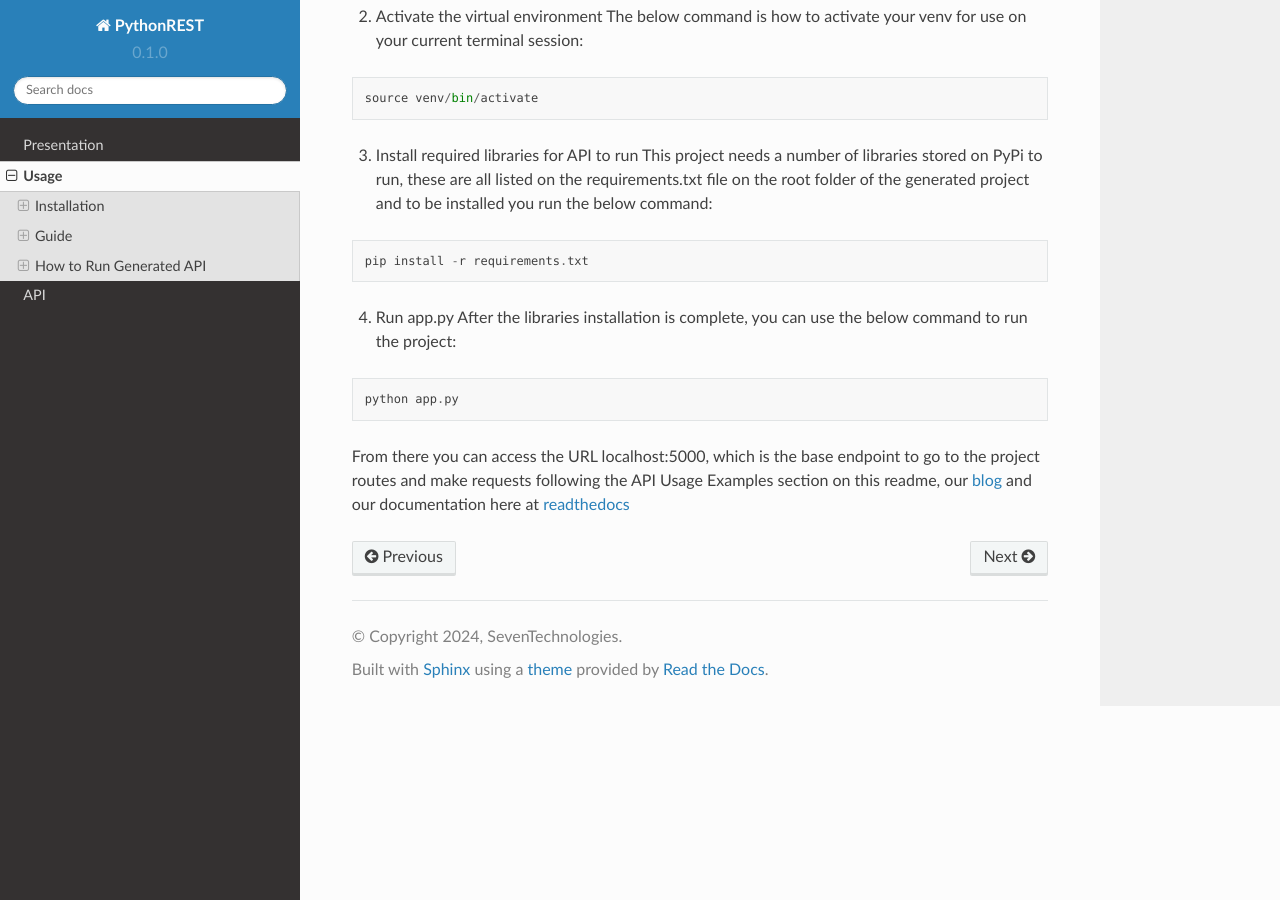
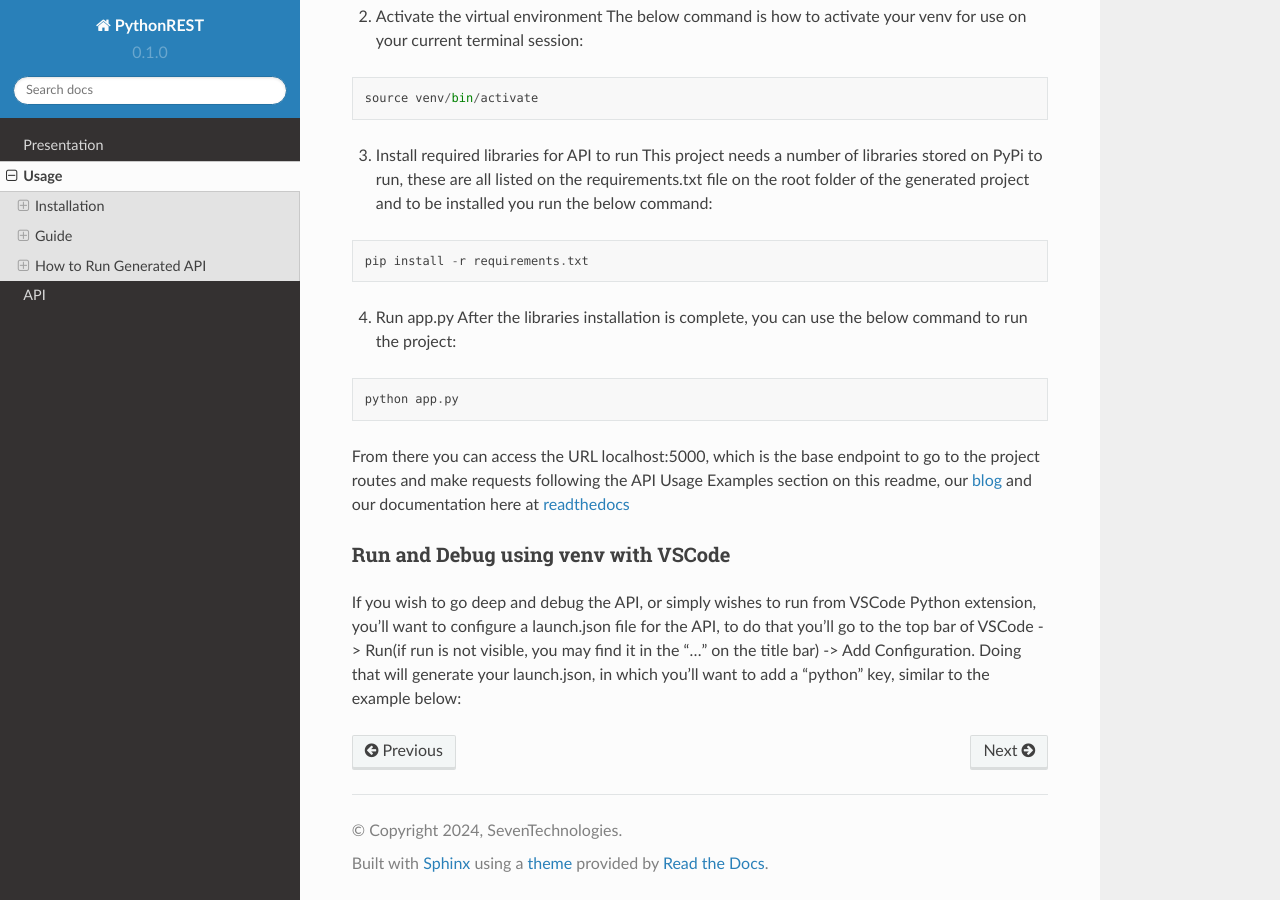
Before and after one commit to daflon-gustavo/testing-read-the-docs, a Sphinx documentation site: the page built from docs/source/usage.rst, in a window 1280 px wide and 900 px high, scrolled down 4946 px. Built offline with Sphinx 7.4.7 and the Read the Docs theme 2.0.0, drawn with Linux system fonts in a browser that asks for light colours.

Commit message:
added Run and Debug session

```diff
--- a/docs/source/usage.rst
+++ b/docs/source/usage.rst
@@ -236,3 +236,24 @@ And then you can create the venv with the following:
    python app.py
 
 From there you can access the URL localhost:5000, which is the base endpoint to go to the project routes and make requests following the API Usage Examples section on this readme, our `blog <https://medium.com/@seventechnologiescloud/>`_ and our documentation here at `readthedocs <https://readthedocs.org/projects/pythonrest/>`_
+
+Run and Debug using venv with VSCode
+~~~~~~~~~~~~~~~~~~~~~~~~~~~~~~~~~~~~
+
+If you wish to go deep and debug the API, or simply wishes to run from VSCode Python extension, you'll want to configure a launch.json file for the API, to do that you'll go to the top bar of VSCode -> Run(if run is not visible, you may find it in the "..." on the title bar) -> Add Configuration. Doing that will generate your launch.json, in which you'll want to add a "python" key, similar to the example below:
+
+.. code-block::
+   {
+       "version": "0.2.0",
+       "configurations": [
+           {
+               "python": "${command:python.<full_path_to_your_venv_python_exe_file>}",
+               "name": "Python: Current File",
+               "type": "python",
+               "request": "launch",
+               "program": "${file}",
+               "console": "integratedTerminal",
+               "justMyCode": true
+           }
+       ]
+   }
```
